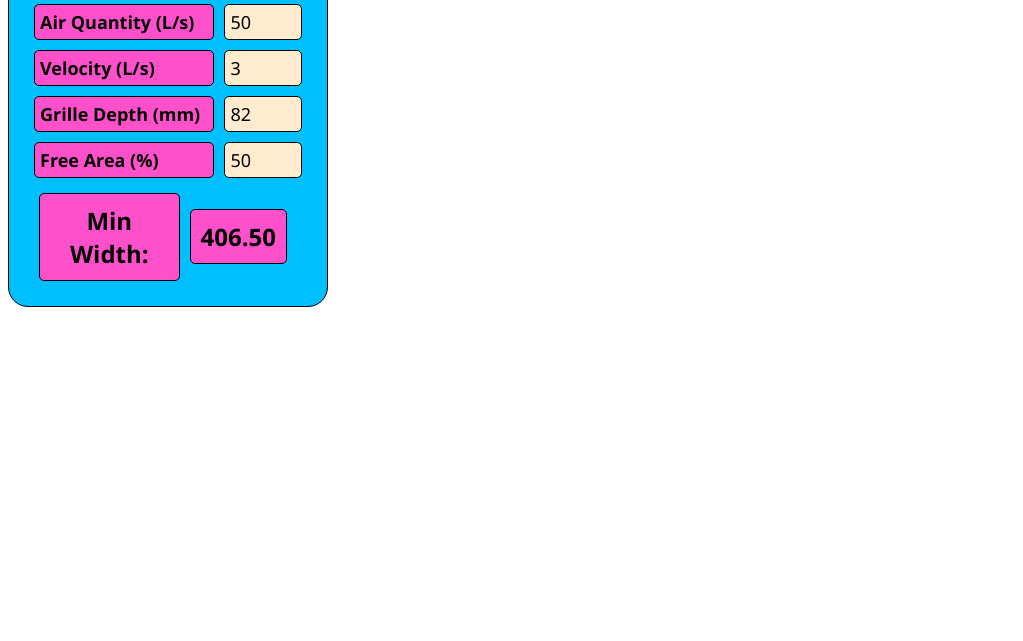
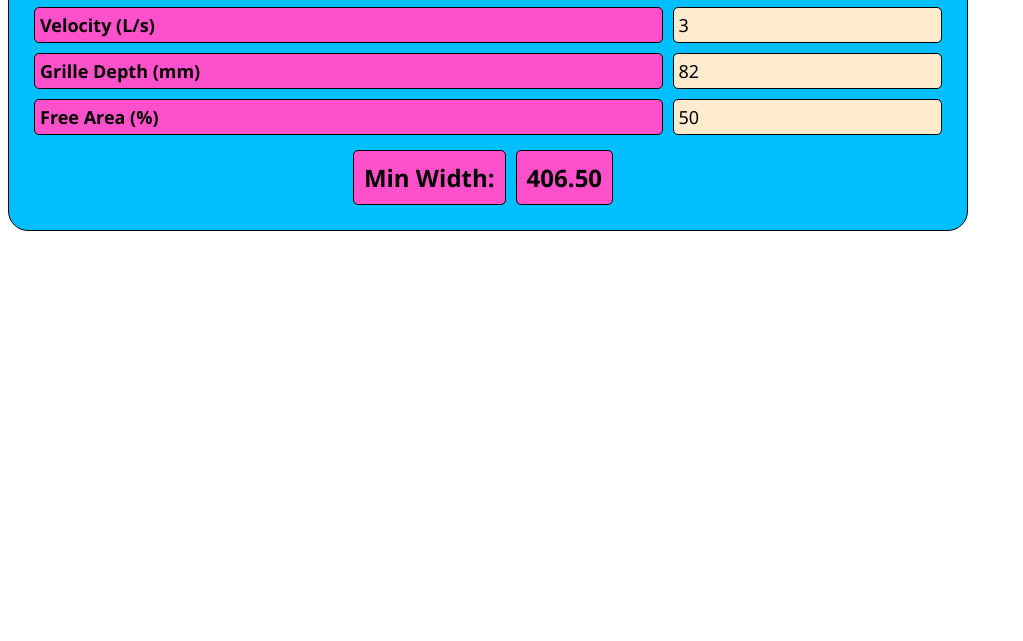
Before and after one commit to Elton017/LSD-Width-Calc, a plain HTML site: page index.html in a window 1280 px wide. Shown: the part 159-800 px from the top of the page, without its empty margins (0-1023 px from the left). Drawn offline with Linux system fonts and the light colour scheme.

Commit message:
Update style.css
made it wider

```diff
--- a/style.css
+++ b/style.css
@@ -4,7 +4,7 @@
 }
 
 .main {
-    width: 25vw;
+    width: 75vw;
     display: flex;
     flex-direction: column;
     justify-content: center;
```
